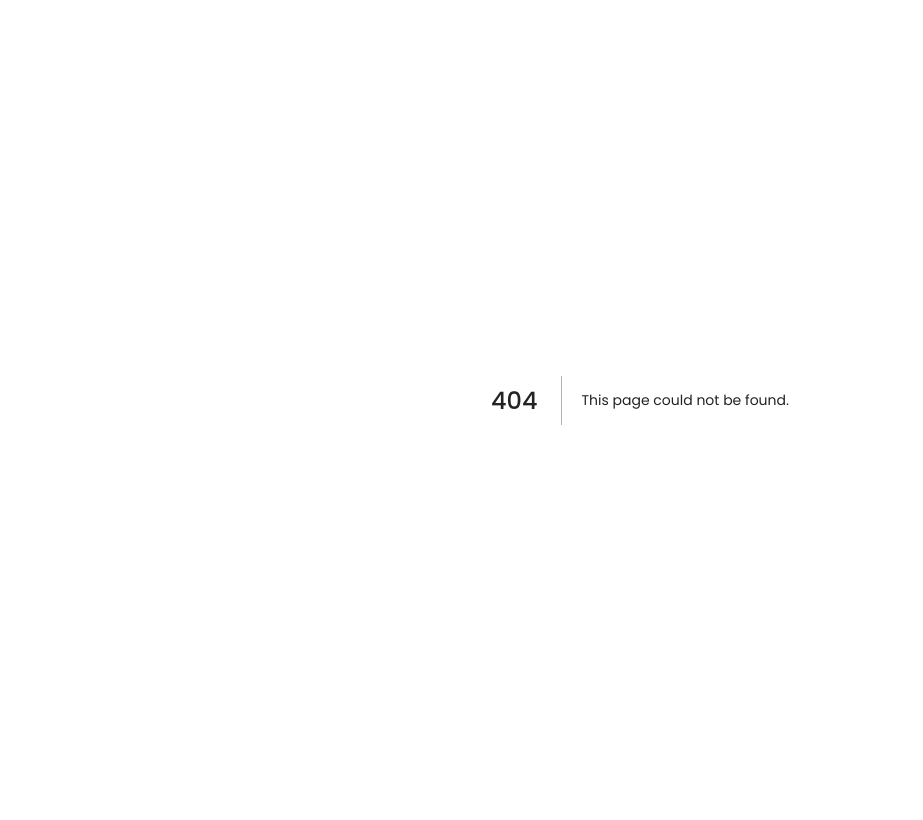
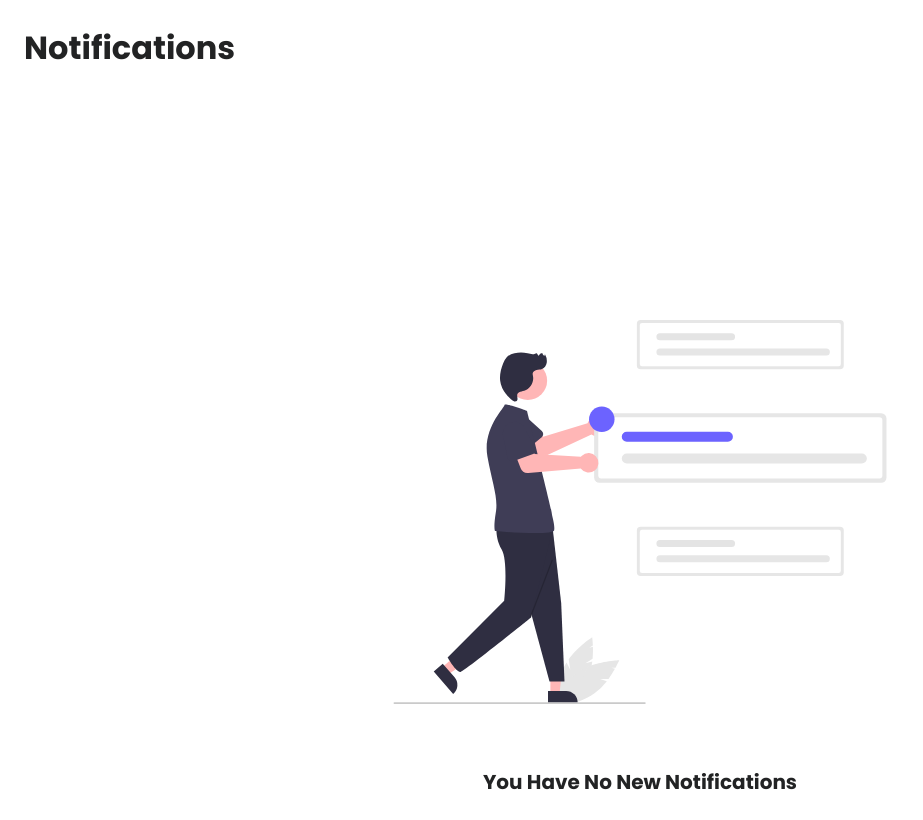
Before and after one commit to FlamingArch/pandaal, a Next.js app: page /notifications in a window 1280 px wide. Before the commit this address had no page. Shown: the whole page, without its empty margins (0-923 px from the left). Built offline with nearby package versions, Linux system fonts and the light colour scheme.

Commit message:
Notifications Page

```diff
--- /dev/null
+++ b/pages/notifications.js
@@ -0,0 +1,23 @@
+import Image from "next/image";
+import { List } from "../components";
+import nonotif from "../res/no-notif.svg";
+
+const PageNotificationsEmptyBanner = () => {
+  return (
+    <section className="flex flex-col-reverse p-6 pt-[20vh] text-center">
+      <p className="text-xl font-bold">You Have No New Notifications</p>
+      <Image src={nonotif} alt="" className="h-[50vh] scale-75 aspect-square" />
+    </section>
+  );
+};
+
+const PageNotifications = () => {
+  return (
+    <List.View>
+      <List.Heading>Notifications</List.Heading>
+      <PageNotificationsEmptyBanner />
+    </List.View>
+  );
+};
+
+export default PageNotifications;
```
Also changed, not shown: res/no-notif.svg (added).
